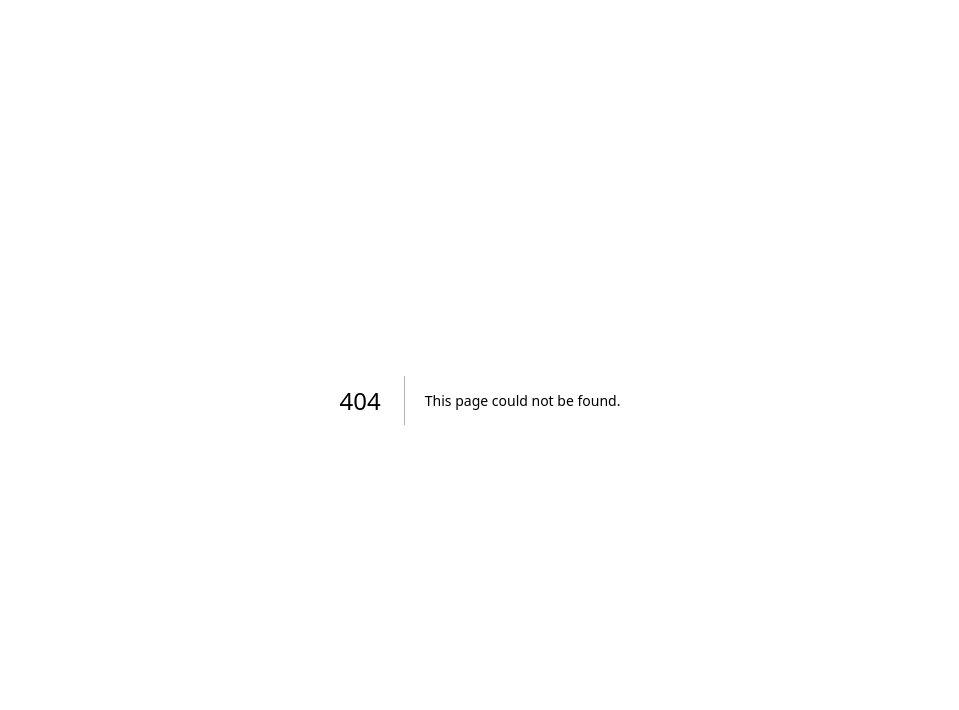
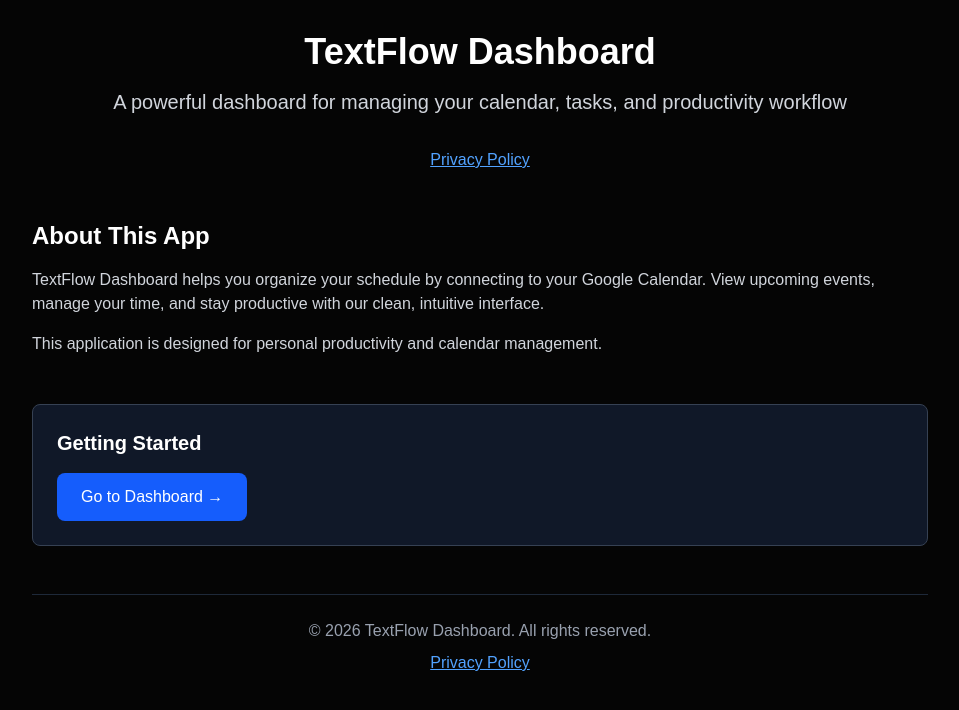
Before and after one commit to gudalewski123-netizen/textflow-site, a Next.js app: page /home in a window 1280 px wide. Before the commit this address had no page. Shown: the top 710 px of the page, without its empty margins (160-1119 px from the left). Built offline with nearby package versions, Linux system fonts and the light colour scheme.

Commit message:
Add proper homepage with privacy policy link and app description

```diff
--- /dev/null
+++ b/app/home/page.tsx
@@ -0,0 +1,50 @@
+export default function HomePage() {
+  return (
+    <div className="min-h-screen bg-[#050505] text-white p-8">
+      <header className="max-w-4xl mx-auto text-center mb-12">
+        <h1 className="text-4xl font-bold mb-4">TextFlow Dashboard</h1>
+        <p className="text-xl text-gray-300 mb-8">
+          A powerful dashboard for managing your calendar, tasks, and productivity workflow
+        </p>
+        <a
+          href="/privacy"
+          className="text-blue-400 hover:text-blue-300 underline"
+        >
+          Privacy Policy
+        </a>
+      </header>
+
+      <main className="max-w-4xl mx-auto">
+        <section className="mb-12">
+          <h2 className="text-2xl font-bold mb-4">About This App</h2>
+          <p className="text-gray-300 mb-4">
+            TextFlow Dashboard helps you organize your schedule by connecting to your Google Calendar.
+            View upcoming events, manage your time, and stay productive with our clean, intuitive interface.
+          </p>
+          <p className="text-gray-300">
+            This application is designed for personal productivity and calendar management.
+          </p>
+        </section>
+
+        <div className="bg-gray-900 rounded-lg p-6 border border-gray-700">
+          <h3 className="text-xl font-bold mb-4">Getting Started</h3>
+          <a
+            href="/dashboard"
+            className="inline-block bg-blue-600 hover:bg-blue-700 text-white px-6 py-3 rounded-lg font-medium"
+          >
+            Go to Dashboard →
+          </a>
+        </div>
+      </main>
+
+      <footer className="max-w-4xl mx-auto mt-12 pt-6 border-t border-gray-800 text-center text-gray-400">
+        <p>© 2026 TextFlow Dashboard. All rights reserved.</p>
+        <p className="mt-2">
+          <a href="/privacy" className="text-blue-400 hover:text-blue-300 underline">
+            Privacy Policy
+          </a>
+        </p>
+      </footer>
+    </div>
+  );
+}
--- a/app/page.tsx
+++ b/app/page.tsx
@@ -1,5 +1,5 @@
-import { redirect } from "next/navigation";
+import HomePage from "./home/page";
 
 export default function Home() {
-  redirect("/dashboard");
+  return <HomePage />;
 }
--- /dev/null
+++ b/app/privacy/page.tsx
@@ -0,0 +1,45 @@
+export default function PrivacyPage() {
+  return (
+    <div className="max-w-4xl mx-auto p-6">
+      <h1 className="text-3xl font-bold mb-6">Privacy Policy</h1>
+
+      <div className="space-y-4">
+        <section>
+          <h2 className="text-xl font-semibold mb-2">Information We Collect</h2>
+          <p className="text-gray-300">
+            We collect calendar information from Google Calendar to display your schedule in our dashboard.
+            This includes event titles, dates, times, and calendar metadata.
+          </p>
+        </section>
+
+        <section>
+          <h2 className="text-xl font-semibold mb-2">How We Use Information</h2>
+          <p className="text-gray-300">
+            We use your calendar data solely to display it in your personal dashboard.
+            We do not share, sell, or transmit your data to third parties.
+          </p>
+        </section>
+
+        <section>
+          <h2 className="text-xl font-semibold mb-2">Data Storage</h2>
+          <p className="text-gray-300">
+            Calendar tokens are stored securely in our database. We do not store actual event content
+            beyond what is needed to display your current schedule.
+          </p>
+        </section>
+
+        <section>
+          <h2 className="text-xl font-semibold mb-2">Contact</h2>
+          <p className="text-gray-300">
+            For privacy concerns, contact: privacy@textflow-dashboard.vercel.app
+          </p>
+        </section>
+
+        <section>
+          <h2 className="text-xl font-semibold mb-2">Last Updated</h2>
+          <p className="text-gray-300">April 9, 2026</p>
+        </section>
+      </div>
+    </div>
+  );
+}
```
